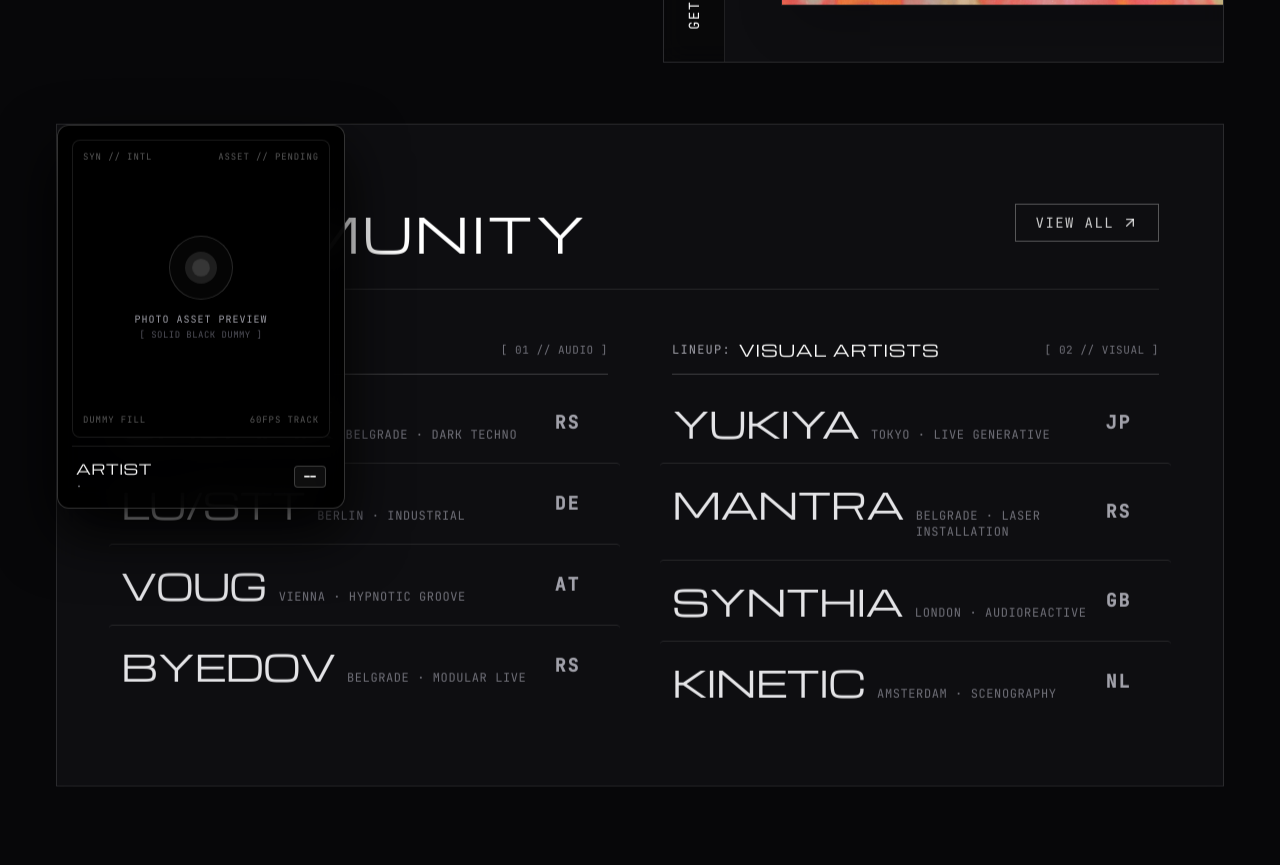
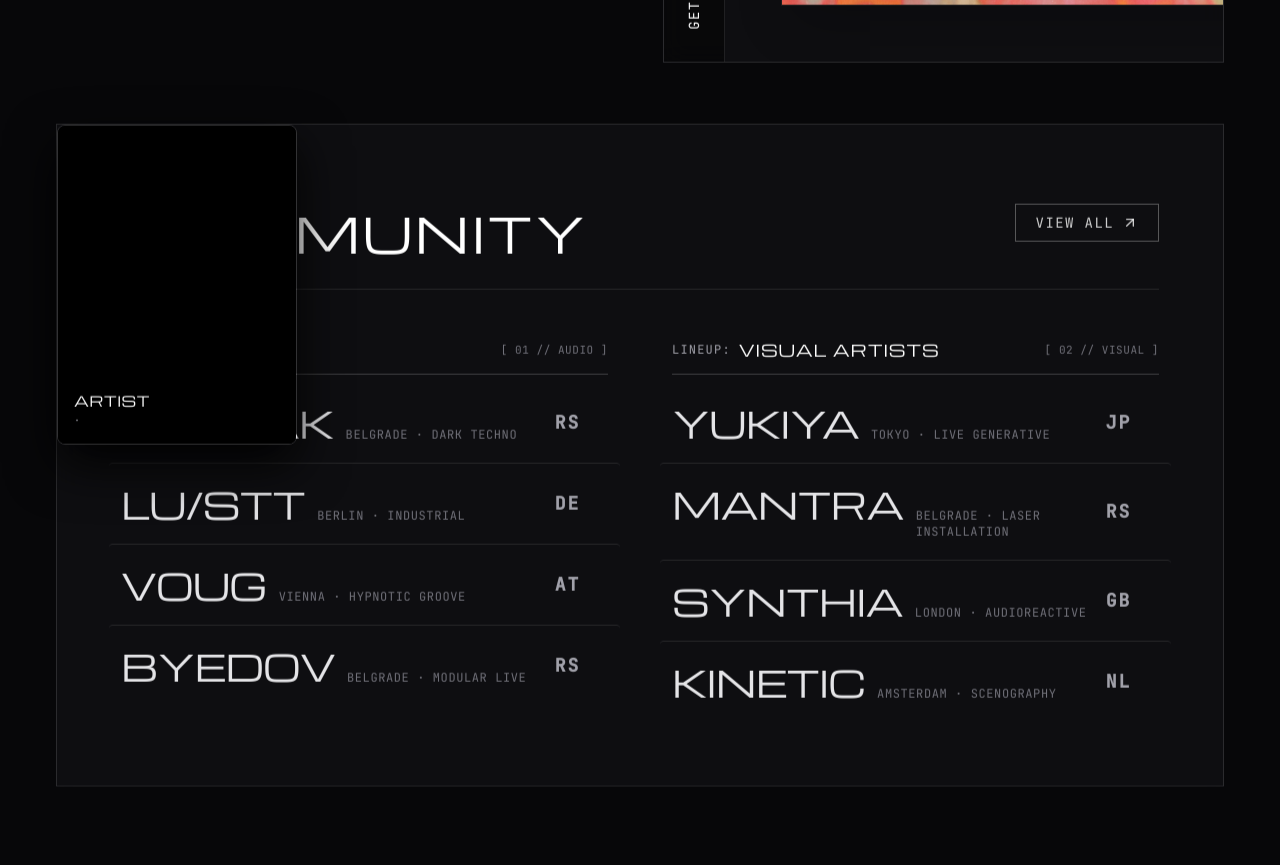
Before and after one commit to youthloser666/synscapes, a React (Vite) app: page / in a window 1280 px wide. Shown: the part 1960-2825 px from the top of the page. Built offline with nearby package versions, Linux system fonts and the light colour scheme; no server answers.

Commit message:
feat: add Community component with GSAP cursor tracking preview

```diff
--- a/src/components/Community.jsx
+++ b/src/components/Community.jsx
@@ -1,4 +1,4 @@
-import React, { useState, useEffect, useRef } from 'react';
+import React, { useState, useEffect, useRef, useCallback } from 'react';
 import { ArrowUpRight } from 'lucide-react';
 import gsap from 'gsap';
 
@@ -14,10 +14,16 @@ const CITY_COUNTRY_MAP = {
   Paris: 'FR'
 };
 
+// Preview card dimensions (must match CSS below)
+const CARD_W = 240;
+const CARD_H = 320;
+const EDGE_PAD = 16; // min gap from viewport edge
+
 export default function Community({ artists }) {
   const [activeArtist, setActiveArtist] = useState(null);
   const previewRef = useRef(null);
   const isTouchDevice = useRef(false);
+  const mousePos = useRef({ x: 0, y: 0 });
 
   const djs = artists?.djs || [
     { id: '1', name: 'SAJAAK', city: 'Belgrade', genre: 'Dark Techno', roleType: 'DJ' },
@@ -33,6 +39,26 @@ export default function Community({ artists }) {
     { id: '8', name: 'KINETIC', city: 'Amsterdam', genre: 'Scenography', roleType: 'VISUAL_ARTIST' }
   ];
 
+  // Viewport-aware auto-flip: compute card position so it never clips edges
+  const computeCardPosition = useCallback((cx, cy) => {
+    const vw = window.innerWidth;
+    const vh = window.innerHeight;
+
+    // Horizontal: prefer right of cursor, flip left if clipped
+    let x = cx + 20;
+    if (x + CARD_W + EDGE_PAD > vw) {
+      x = cx - CARD_W - 20;
+    }
+    // Clamp horizontal
+    x = Math.max(EDGE_PAD, Math.min(x, vw - CARD_W - EDGE_PAD));
+
+    // Vertical: center on cursor, then clamp to viewport
+    let y = cy - CARD_H / 2;
+    y = Math.max(EDGE_PAD, Math.min(y, vh - CARD_H - EDGE_PAD));
+
+    return { x, y };
+  }, []);
+
   useEffect(() => {
     if (typeof window !== 'undefined') {
       isTouchDevice.current = window.matchMedia('(hover: none)').matches || ('ontouchstart' in window);
@@ -41,22 +67,24 @@ export default function Community({ artists }) {
     const preview = previewRef.current;
     if (!preview || isTouchDevice.current) return;
 
-    // Set initial position and state with GSAP
+    // Initial hidden state
     gsap.set(preview, {
-      xPercent: 12,
-      yPercent: -50,
-      scale: 0.8,
+      x: 0,
+      y: 0,
+      scale: 0.85,
       autoAlpha: 0,
       pointerEvents: 'none'
     });
 
-    // High performance smooth interpolation for cursor tracking
-    const xTo = gsap.quickTo(preview, 'x', { duration: 0.35, ease: 'power3.out' });
-    const yTo = gsap.quickTo(preview, 'y', { duration: 0.35, ease: 'power3.out' });
+    // Smooth GSAP interpolation for position
+    const xTo = gsap.quickTo(preview, 'x', { duration: 0.3, ease: 'power3.out' });
+    const yTo = gsap.quickTo(preview, 'y', { duration: 0.3, ease: 'power3.out' });
 
     const handleMouseMove = (e) => {
-      xTo(e.clientX);
-      yTo(e.clientY);
+      mousePos.current = { x: e.clientX, y: e.clientY };
+      const pos = computeCardPosition(e.clientX, e.clientY);
+      xTo(pos.x);
+      yTo(pos.y);
     };
 
     window.addEventListener('mousemove', handleMouseMove);
@@ -64,16 +92,21 @@ export default function Community({ artists }) {
     return () => {
       window.removeEventListener('mousemove', handleMouseMove);
     };
-  }, []);
+  }, [computeCardPosition]);
 
   const handleRowEnter = (artist) => {
     if (isTouchDevice.current) return;
     setActiveArtist(artist);
+
     if (previewRef.current) {
+      // Snap to computed position instantly, then animate in
+      const pos = computeCardPosition(mousePos.current.x, mousePos.current.y);
+      gsap.set(previewRef.current, { x: pos.x, y: pos.y });
+
       gsap.to(previewRef.current, {
         autoAlpha: 1,
         scale: 1,
-        duration: 0.3,
+        duration: 0.28,
         ease: 'power2.out',
         overwrite: 'auto'
       });
@@ -86,7 +119,7 @@ export default function Community({ artists }) {
       gsap.to(previewRef.current, {
         autoAlpha: 0,
         scale: 0.85,
-        duration: 0.22,
+        duration: 0.2,
         ease: 'power2.in',
         overwrite: 'auto'
       });
@@ -104,56 +137,27 @@ export default function Community({ artists }) {
       onMouseLeave={handleRowLeave}
       className="frosted-glass border border-white/10 p-6 sm:p-8 md:p-12 lg:p-16 my-10 sm:my-16 w-full relative"
     >
-      {/* Floating GSAP Cursor Tracking Preview Card (Solid Black Dummy Fill) */}
+      {/* Floating GSAP Cursor Tracking Preview — Simple Black Dummy */}
       <div
         ref={previewRef}
-        className="fixed top-0 left-0 z-50 pointer-events-none w-60 h-76 sm:w-68 sm:h-88 md:w-72 md:h-96 rounded-xl border border-white/20 bg-black/95 backdrop-blur-md shadow-[0_25px_60px_rgba(0,0,0,0.95)] p-3.5 flex flex-col justify-between overflow-hidden"
-        style={{ willChange: 'transform, opacity' }}
+        className="fixed top-0 left-0 z-50 pointer-events-none overflow-hidden rounded-lg border border-white/15 shadow-[0_20px_50px_rgba(0,0,0,0.9)]"
+        style={{
+          width: CARD_W,
+          height: CARD_H,
+          willChange: 'transform, opacity'
+        }}
       >
-        {/* Dummy Photo Fill (Foto Hitam Fill) */}
-        <div className="w-full flex-1 rounded-lg bg-black border border-white/10 relative overflow-hidden flex flex-col items-center justify-center p-4">
-          {/* Subtle brutalist grid metadata */}
-          <div className="absolute top-2.5 left-2.5 text-[9px] font-mono text-white/35 tracking-widest">
-            SYN // {activeArtist ? getCountryCode(activeArtist) : 'INTL'}
-          </div>
-          <div className="absolute top-2.5 right-2.5 text-[9px] font-mono text-white/35 tracking-widest">
-            ASSET // PENDING
-          </div>
-          <div className="absolute bottom-2.5 left-2.5 text-[9px] font-mono text-white/35 tracking-widest">
-            DUMMY FILL
-          </div>
-          <div className="absolute bottom-2.5 right-2.5 text-[9px] font-mono text-white/35 tracking-widest">
-            60FPS TRACK
-          </div>
-
-          {/* Minimalist graphic dummy radar circle */}
-          <div className="w-16 h-16 rounded-full border border-white/15 flex items-center justify-center mb-3 bg-white/[0.02]">
-            <div className="w-8 h-8 rounded-full bg-white/10 flex items-center justify-center">
-              <div className="w-2.5 h-2.5 rounded-full bg-white/50 animate-ping" />
-            </div>
-          </div>
-
-          <p className="font-mono text-[10px] tracking-widest text-zinc-400 uppercase text-center">
-            PHOTO ASSET PREVIEW
-          </p>
-          <p className="font-mono text-[9px] text-zinc-600 tracking-wider mt-0.5">
-            [ SOLID BLACK DUMMY ]
-          </p>
-        </div>
-
-        {/* Card Footer Info */}
-        <div className="pt-3 px-1 flex items-center justify-between border-t border-white/10 mt-2">
-          <div className="min-w-0 pr-2">
+        {/* Clean black fill — dummy photo placeholder */}
+        <div className="w-full h-full bg-black relative">
+          {/* Minimal artist info at bottom */}
+          <div className="absolute bottom-0 left-0 right-0 p-4 bg-gradient-to-t from-black/90 via-black/50 to-transparent">
             <h4 className="font-display text-sm text-white tracking-wide truncate uppercase">
               {activeArtist?.name || 'ARTIST'}
             </h4>
-            <p className="font-mono text-[10px] text-zinc-400 tracking-wider truncate">
+            <p className="font-mono text-[10px] text-zinc-400 tracking-wider truncate mt-0.5">
               {activeArtist?.city} · {activeArtist?.genre}
             </p>
           </div>
-          <span className="font-mono text-xs font-bold text-white px-2 py-0.5 border border-white/20 rounded bg-white/5 flex-shrink-0">
-            {activeArtist ? getCountryCode(activeArtist) : '--'}
-          </span>
         </div>
       </div>
 
@@ -180,7 +184,6 @@ export default function Community({ artists }) {
       <div className="grid grid-cols-1 lg:grid-cols-2 gap-10 lg:gap-16">
         {/* Category 1: DJs */}
         <div className="flex flex-col">
-          {/* Category Header resembling Lineup: label from Image 2 */}
           <div className="flex items-center justify-between pb-3 mb-2 border-b border-white/20">
             <div className="flex items-center gap-2">
               <span className="font-mono text-xs text-zinc-400 tracking-widest uppercase">
@@ -195,7 +198,6 @@ export default function Community({ artists }) {
             </span>
           </div>
 
-          {/* List Rows */}
           <div className="flex flex-col divide-y divide-white/10">
             {djs.map((artist) => (
               <div
@@ -226,7 +228,6 @@ export default function Community({ artists }) {
 
         {/* Category 2: Visual Artists */}
         <div className="flex flex-col">
-          {/* Category Header resembling Lineup: label from Image 2 */}
           <div className="flex items-center justify-between pb-3 mb-2 border-b border-white/20">
             <div className="flex items-center gap-2">
               <span className="font-mono text-xs text-zinc-400 tracking-widest uppercase">
@@ -241,7 +242,6 @@ export default function Community({ artists }) {
             </span>
           </div>
 
-          {/* List Rows */}
           <div className="flex flex-col divide-y divide-white/10">
             {visualArtists.map((artist) => (
               <div
```
